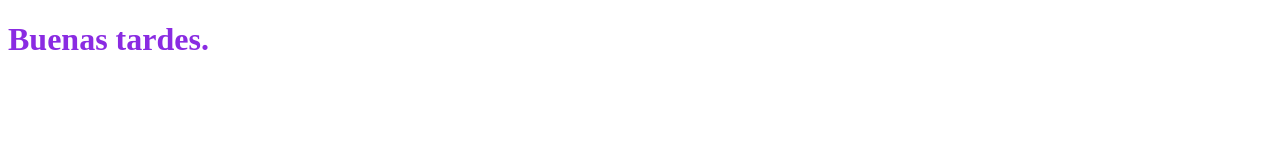
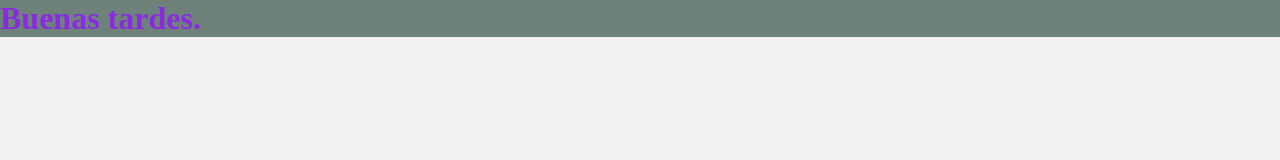
Before and after one commit to Gramaso/mi-web-estatica, a plain HTML site: page index.html in a window 1280 px wide. Drawn offline with Linux system fonts and the light colour scheme.

Commit message:
Estilo 2

```diff
--- a/Estilo/css.css
+++ b/Estilo/css.css
@@ -1,3 +1,17 @@
+*{
+    margin: 0px;
+    padding: 0px;
+    box-sizing: border-box;
+}
+header{
+    background-color: rgb(110, 130, 123);
+}
 h1 {
     color: blueviolet;
 }
+body{
+    background-color: rgb(242, 242, 242);
+}
+footer{
+    min-height: 100dvh;
+}
--- a/index.html
+++ b/index.html
@@ -7,6 +7,14 @@
     <title>Buenas tardes</title>
 </head>
 <body>
+    <header>
     <h1>Buenas tardes.</h1>
+    </header>
+    <section>
+
+    </section>
+    <footer>
+
+    </footer>
 </body>
 </html>
```
